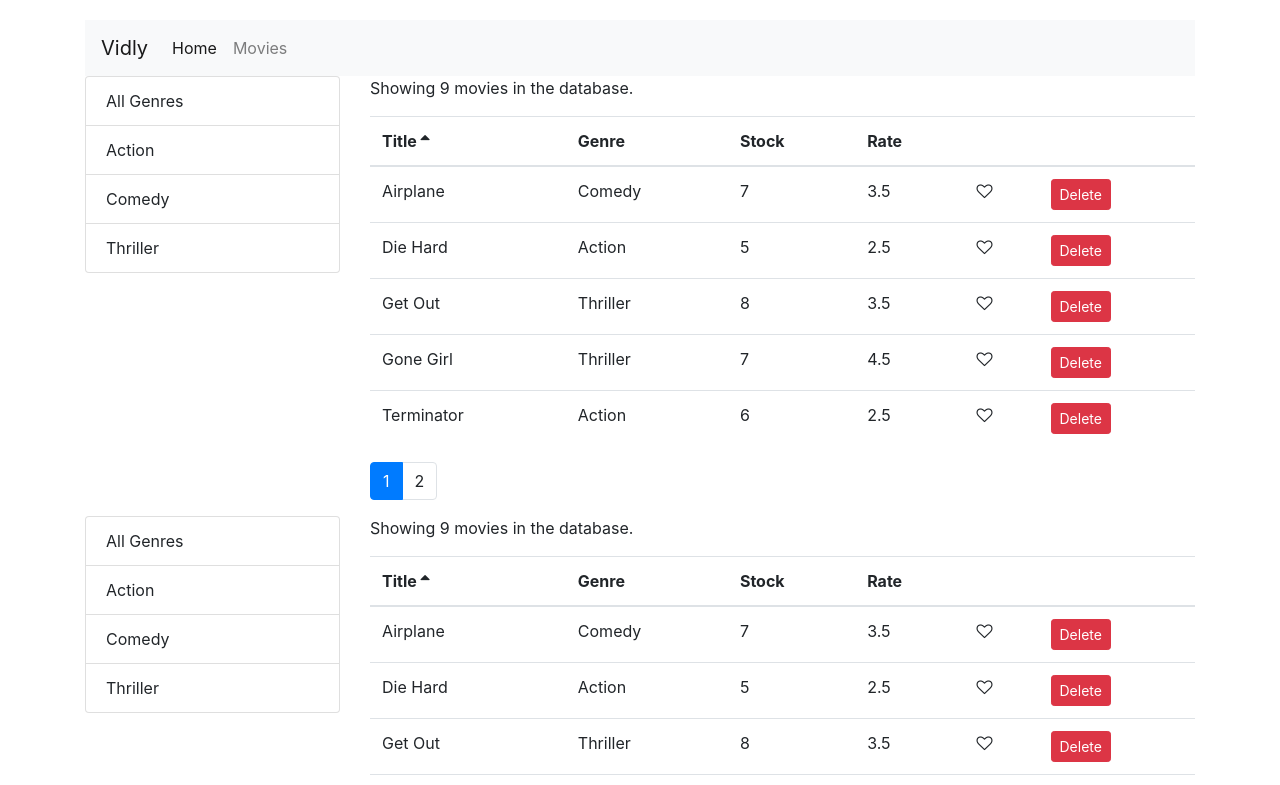
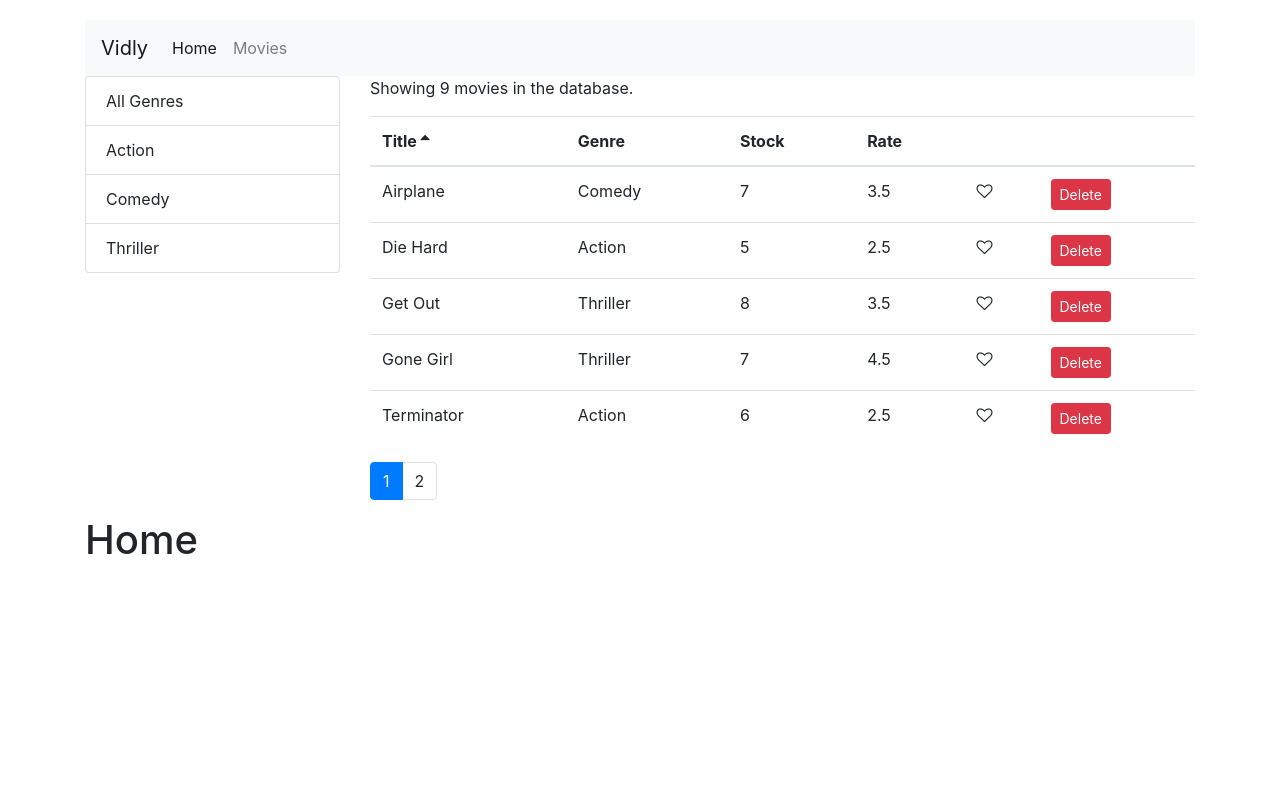
Before and after one commit to gerrymcdonnell/react-vidly, a React (Create React App) app: page / in a window 1280 px wide. Shown: the top 785 px of the page. Built offline with nearby package versions, Linux system fonts and the light colour scheme.

Commit message:
vid 106 doing the exercise

```diff
--- a/src/App.js
+++ b/src/App.js
@@ -6,6 +6,7 @@ import NotFound from "./components/notFound";
 import Movies from "./components/movies";
 import "./App.css";
 import Navbar from './components/common/navBar';
+import Home from './components/common/home';
 
 class App extends Component {
   render() {
@@ -19,7 +20,7 @@ class App extends Component {
         <Switch>
           <Route path="/movies" component={Movies} />
           <Route path="/not-found" component={NotFound} />
-          <Route path="/" exact component={Movies} />
+          <Route path="/" exact component={Home} />
           <Redirect to="/not-found" />
         </Switch>
 
--- /dev/null
+++ b/src/components/common/home.jsx
@@ -0,0 +1,7 @@
+import React from "react";
+
+const Home = () => {
+  return <h1>Home</h1>;
+};
+
+export default Home;
```
Also changed, not shown: src/components/customers.jsx (added).
